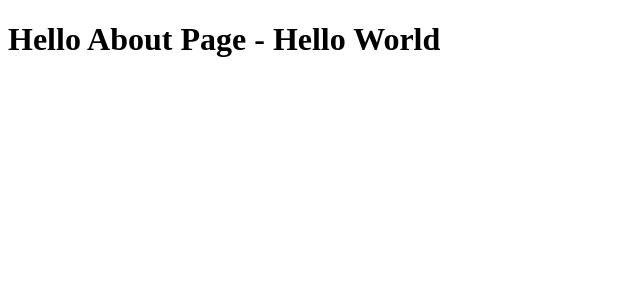
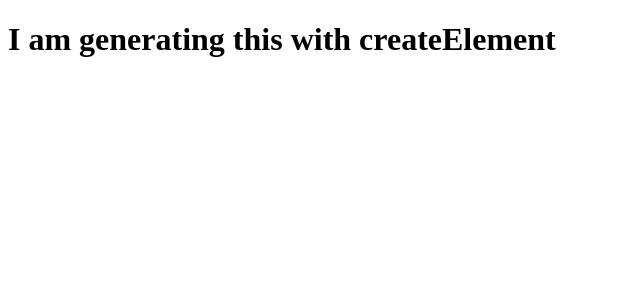
Before and after one commit to DTFsquad/florin-portfolio, a Next.js app: page /about in a window 1280 px wide. Shown: the top 300 px of the page, without its empty margins (0-640 px from the left). Built offline with nearby package versions, Linux system fonts and the light colour scheme.

Commit message:
adding the createElement declaration

```diff
--- a/pages/about.js
+++ b/pages/about.js
@@ -1,10 +1,16 @@
+import React from 'react'
+
 // functional component - arrow function
+// const About = () => {
+//     const message = 'Hello World'
+//     return (
+//         <h1> Hello About Page - {message}</h1>
+//     )
+// }
+
 const About = () => {
     const message = 'Hello World'
-    return (
-        <h1> Hello About Page - {message}</h1>
-    )
-
+    return React.createElement('h1', null, 'I am generating this with createElement')
 }
 
 // functional component - clasic function
```
